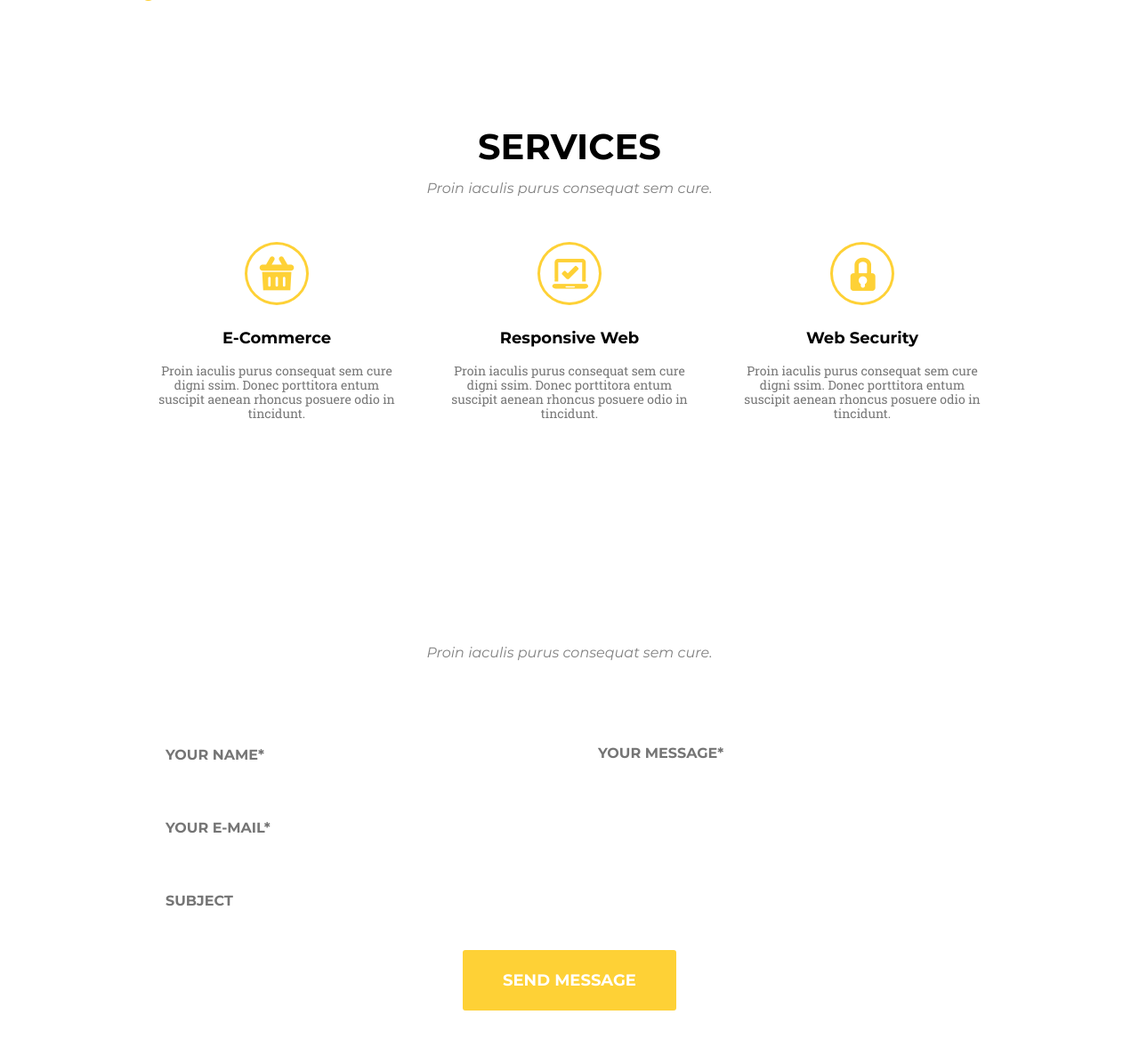
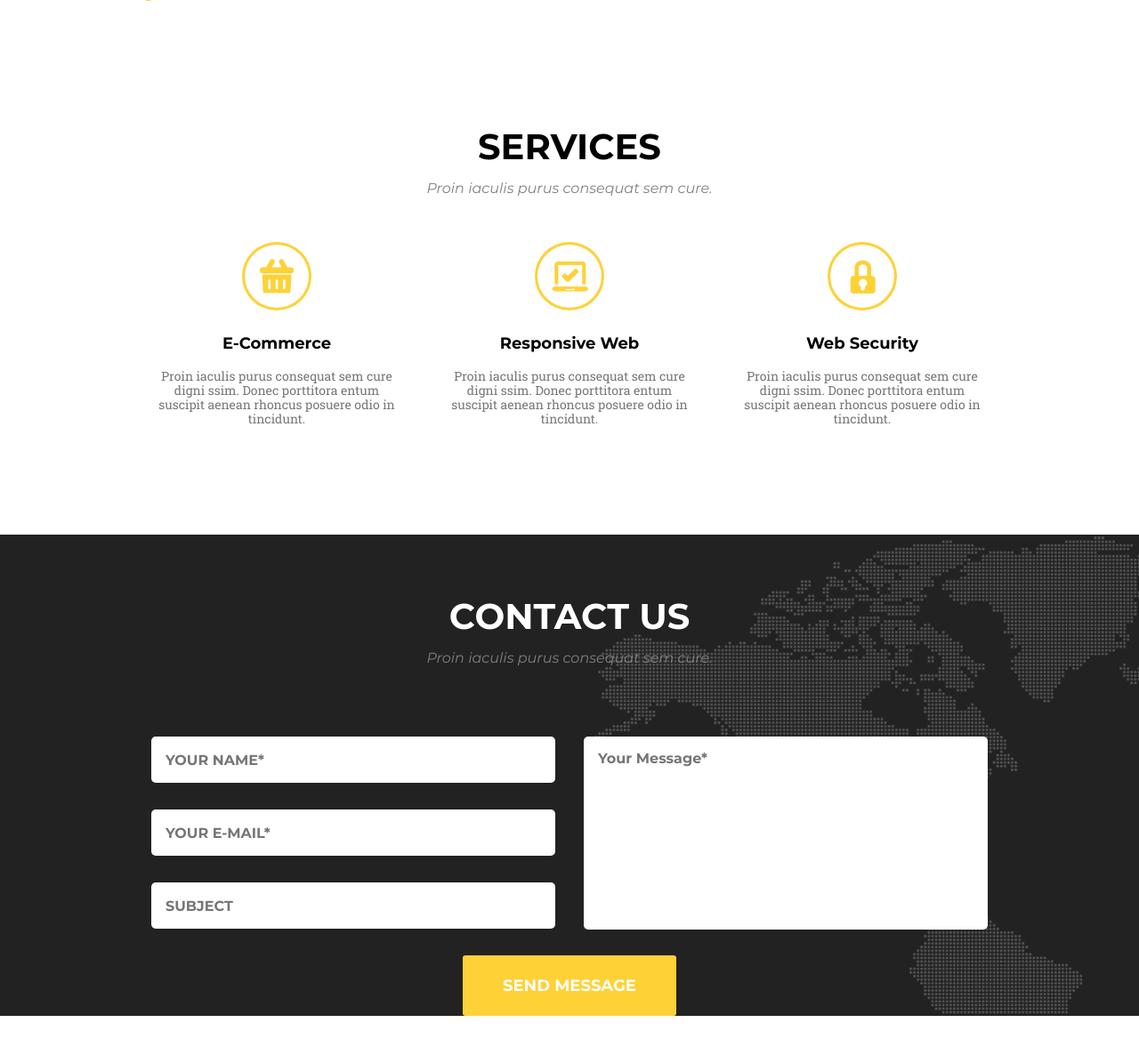
Before and after one commit to romanitwork/goit-fe-course, a plain HTML site: page module-07/index.html in a window 1280 px wide. Shown: the part 45-1240 px from the top of the page at 89% size. After the commit the page ends 1187 px from the top, so only its background shows below. Drawn offline with Linux system fonts and the light colour scheme.

Commit message:
fixed all

```diff
--- a/module-07/css/styles.css
+++ b/module-07/css/styles.css
@@ -155,12 +155,9 @@ img {
     justify-content: space-between;
 }
 
-.services-item{
-    width: 282px;
-}
-
-.ecommerce{
-    background-image: url(../img/Icon-Basket.png);
+.services-item:before {
+    content: '';
+    display: block;
     background-repeat: no-repeat;
     background-position: center;
     border-style: solid;
@@ -169,9 +166,11 @@ img {
     border-radius: 50%;
     width: 72px;
     height: 71px;
+
 }
 
-.item-border{
+.ecommerce:before {
+    background-image: url(../img/Icon-Basket.png);
     margin: 0 auto;
 }
 
@@ -183,6 +182,7 @@ img {
     text-align: center;
     color: black;
     margin-top: 26px;
+    width: 282px;
 }
 
 .services-item-descr{
@@ -193,39 +193,26 @@ img {
     color: #777777;
     text-align: center;
     margin-top: 18px;
+    width: 282px;
 }
 
-.web{
+.web:before {
     background-image: url(../img/Icon-Laptop.png);
-    background-repeat: no-repeat;
-    background-position: center;
-    border-style: solid;
-    border-width: 3px;
-    border-color: rgb(254, 209, 54);
-    border-radius: 50%;
-    width: 72px;
-    height: 71px;
+    margin: 0 auto;
 }
 
-.security{
+.security:before {
     background-image: url(../img/Icon-Locked.png);
-    background-repeat: no-repeat;
-    background-position: center;
-    border-style: solid;
-    border-width: 3px;
-    border-color: rgb(254, 209, 54);
-    border-radius: 50%;
-    width: 72px;
-    height: 71px;
+    margin: 0 auto;
 }
 
 .contact{
     margin-top: 122px;
-    background-image: url(../img/background.jpg);
+    background-color: #222222;
+    background-image: url(../img/Map\ Image.png);
+    background-repeat: no-repeat;
+    background-position: right;
     display: block;
-    width: 100%;
-    height: 600px;
-    object-fit: cover;
 }
 
 .contact-name{
@@ -266,6 +253,9 @@ textarea{
     border: none;
     width: 454px;
     box-sizing: border-box;
+}
+
+input::placeholder{
     text-transform: uppercase;
 }
 
--- a/module-07/index.html
+++ b/module-07/index.html
@@ -28,22 +28,22 @@
 
     <main class="site-main">
         <section class="services">
+            <div class="container">
             <h2 class="services-name">services</h2>
             <p class="services-descr">Proin iaculis purus consequat sem cure.</p>
-            <div class="container">
                 <ul class="services-list">
-                    <li class="services-item">
-                        <div class="item-border ecommerce"></div>
+                    <li class="services-item ecommerce">
+
                         <h3 class="services-item-name">E-Commerce</h3>
                         <p class="services-item-descr">Proin iaculis purus consequat sem cure digni ssim. Donec porttitora entum suscipit aenean rhoncus posuere odio in tincidunt.</p>
                     </li>
-                    <li class="services-item">
-                        <div class="item-border web"></div>
+                    <li class="services-item web">
+
                         <h3 class="services-item-name">Responsive Web</h3>
                         <p class="services-item-descr">Proin iaculis purus consequat sem cure digni ssim. Donec porttitora entum suscipit aenean rhoncus posuere odio in tincidunt.</p>
                     </li>
-                    <li class="services-item">
-                        <div class="item-border security"></div>
+                    <li class="services-item security">
+
                         <h3 class="services-item-name">Web Security</h3>
                         <p class="services-item-descr">Proin iaculis purus consequat sem cure digni ssim. Donec porttitora entum suscipit aenean rhoncus posuere odio in tincidunt.</p>
                     </li>
```
Also changed, not shown: module-07/img/Map Image.png (added).
